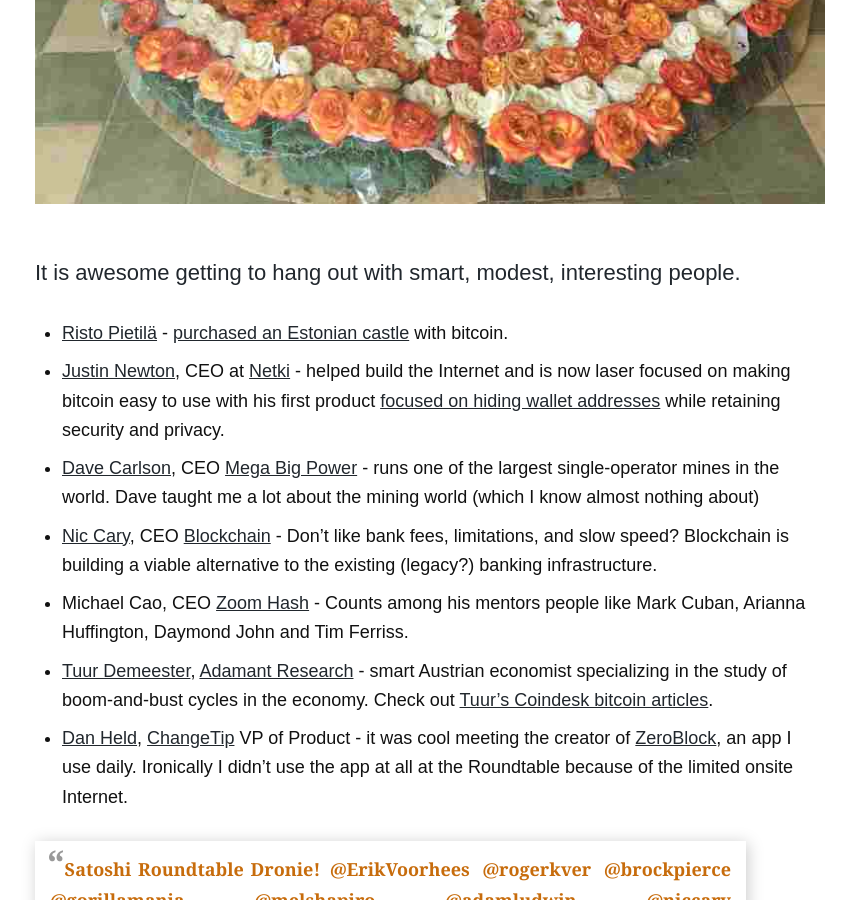
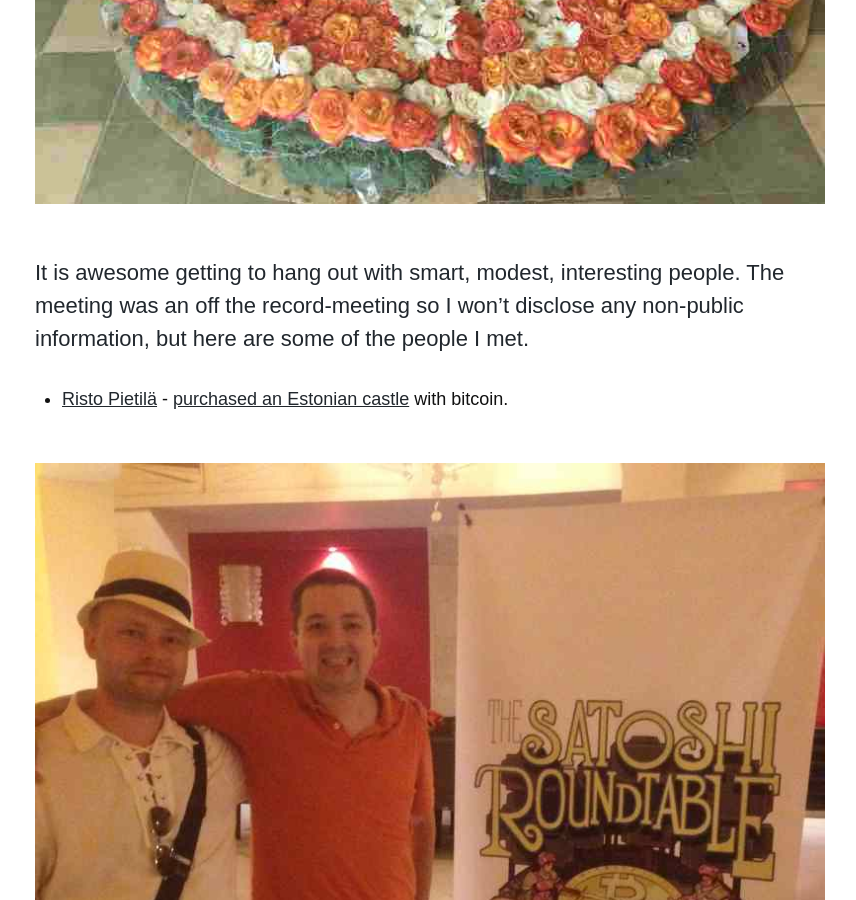
Before and after one commit to davidsilvasmith/bitcoinbulls.net, a Jekyll site: the page built from _posts/2015-02-12-satoshi-roundtable-scheme-exposed.md, in a window 1280 px wide and 900 px high, scrolled down 3971 px. Shown: the whole window, without its empty margins (225-1081 px from the left). Built offline with Jekyll 4.4.1, drawn with Linux system fonts in a browser that asks for light colours; nearby versions of some CDN libraries; some web fonts are replaced; comment, search, counter and statistics services are not loaded.

Commit message:
added risto picture and non-disclosure disclaimer

```diff
--- a/_posts/2015-02-12-satoshi-roundtable-scheme-exposed.md
+++ b/_posts/2015-02-12-satoshi-roundtable-scheme-exposed.md
@@ -37,9 +37,12 @@
 
 ![Satoshi roundtable welcome flowers.](/images/satoshi-roundtable-flowers.jpg "Satoshi roundtable welcome flowers.")
 
-It is awesome getting to hang out with smart, modest, interesting people.
+It is awesome getting to hang out with smart, modest, interesting people. The meeting was an off the record-meeting so I won't disclose any non-public information, but here are some of the people I met.
 
  * [Risto Pietilä][Risto] - [purchased an Estonian castle](http://cointelegraph.com/news/112411/finnish-investor-plans-to-turn-estonian-castle-into-a-bitcoin-center) with bitcoin.
+
+ ![David Silva Smith and Risto Pietilä.](/images/david-silva-smith-risto-pietila.jpg "David Silva Smith and Risto Pietilä.")
+
  * [Justin Newton], CEO at [Netki]  - helped build the Internet and is now laser focused on making bitcoin easy to use with his first product [focused on hiding wallet addresses][Netki] while retaining security and privacy.
  * [Dave Carlson], CEO [Mega Big Power](https://megabigpower.com/) - runs one of the largest single-operator mines in the world. Dave taught me a lot about the mining world (which I know almost nothing about)
  * [Nic Cary], CEO [Blockchain] - Don't like bank fees, limitations, and slow speed? Blockchain is building a viable alternative to the existing (legacy?) banking infrastructure.
```
Also changed, not shown: images/david-silva-smith-risto-pietila.jpg (added), 1 other file.
